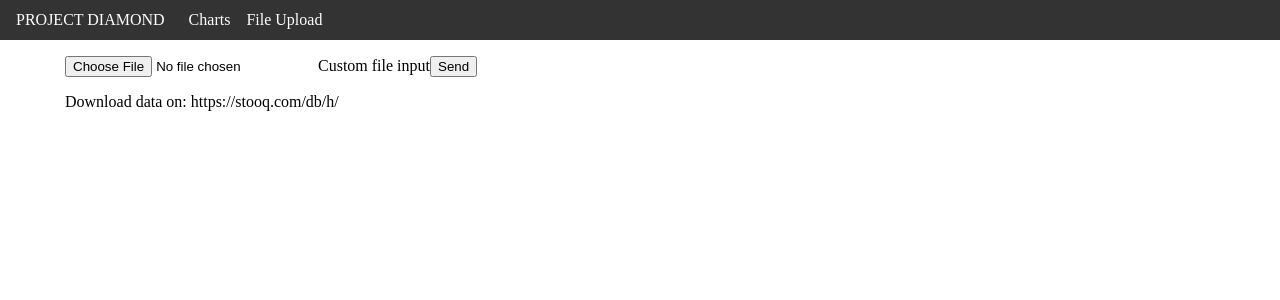
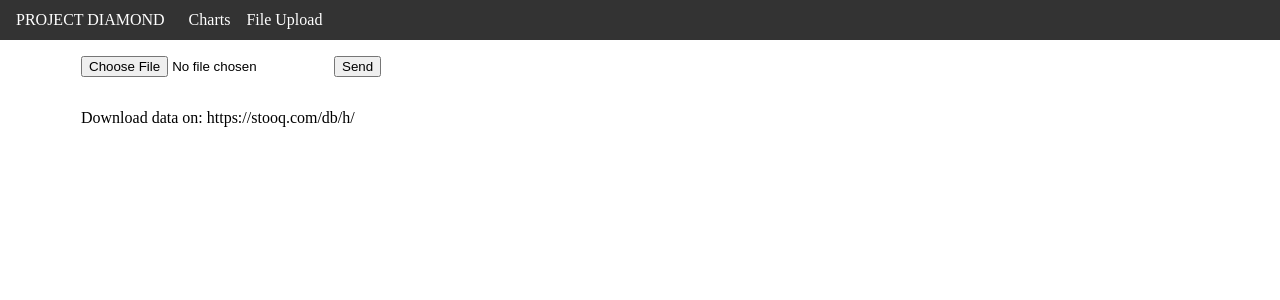
Before and after one commit to vavra7/project-diamond, a Next.js app: page /file-upload in a window 1280 px wide. Shown: the top 300 px of the page. Built offline with nearby package versions, Linux system fonts and the light colour scheme.

Commit message:
removed bootstrap

```diff
--- a/components/layouts/Layout1.tsx
+++ b/components/layouts/Layout1.tsx
@@ -7,8 +7,6 @@ interface Layout1Props {
 }
 
 function Layout1({ children }: Layout1Props) {
-	console.log(styles);
-
 	return (
 		<>
 			<Container id="nav-bar" className={styles.navBar} fluid>
--- a/package.json
+++ b/package.json
@@ -9,11 +9,9 @@
   },
   "dependencies": {
     "axios": "^0.19.2",
-    "bootstrap": "^4.4.1",
     "moment": "^2.24.0",
     "next": "9.3.5",
     "react": "16.13.1",
-    "react-bootstrap": "^1.0.1",
     "react-dom": "16.13.1",
     "sass": "^1.26.5",
     "sqlite": "^4.0.7",
--- a/pages/file-upload.tsx
+++ b/pages/file-upload.tsx
@@ -1,6 +1,6 @@
 import { useState } from 'react';
 import Head from 'next/head';
-import { Container, Row, Col, Form, Button } from 'react-bootstrap';
+import { Container, Row, Col } from '../components/common/grid';
 import Layout1 from '../components/layouts/Layout1';
 import axiois from 'axios';
 
@@ -38,26 +38,16 @@ function FileUpload() {
 				<title>File Upload</title>
 			</Head>
 
-			<Container className="mt-3">
+			<Container>
 				<Row>
 					<Col>
-						<Form>
-							<Form.File
-								id="custom-file"
-								label={file ? file.name : 'Custom file input'}
-								onChange={onInputChange}
-								custom
-							/>
-						</Form>
-					</Col>
-
-					<Col>
-						<Button onClick={onSend}>Send</Button>
+						<input type="file" onChange={onInputChange} />
+						<button onClick={onSend}>Send</button>
 					</Col>
 				</Row>
 
 				<Row>
-					<Col className="mt-3">Download data on: https://stooq.com/db/h/</Col>
+					<Col>Download data on: https://stooq.com/db/h/</Col>
 				</Row>
 			</Container>
 		</Layout1>
```
Also changed, not shown: 2 other files (tests, documents, lock files or other folders).
